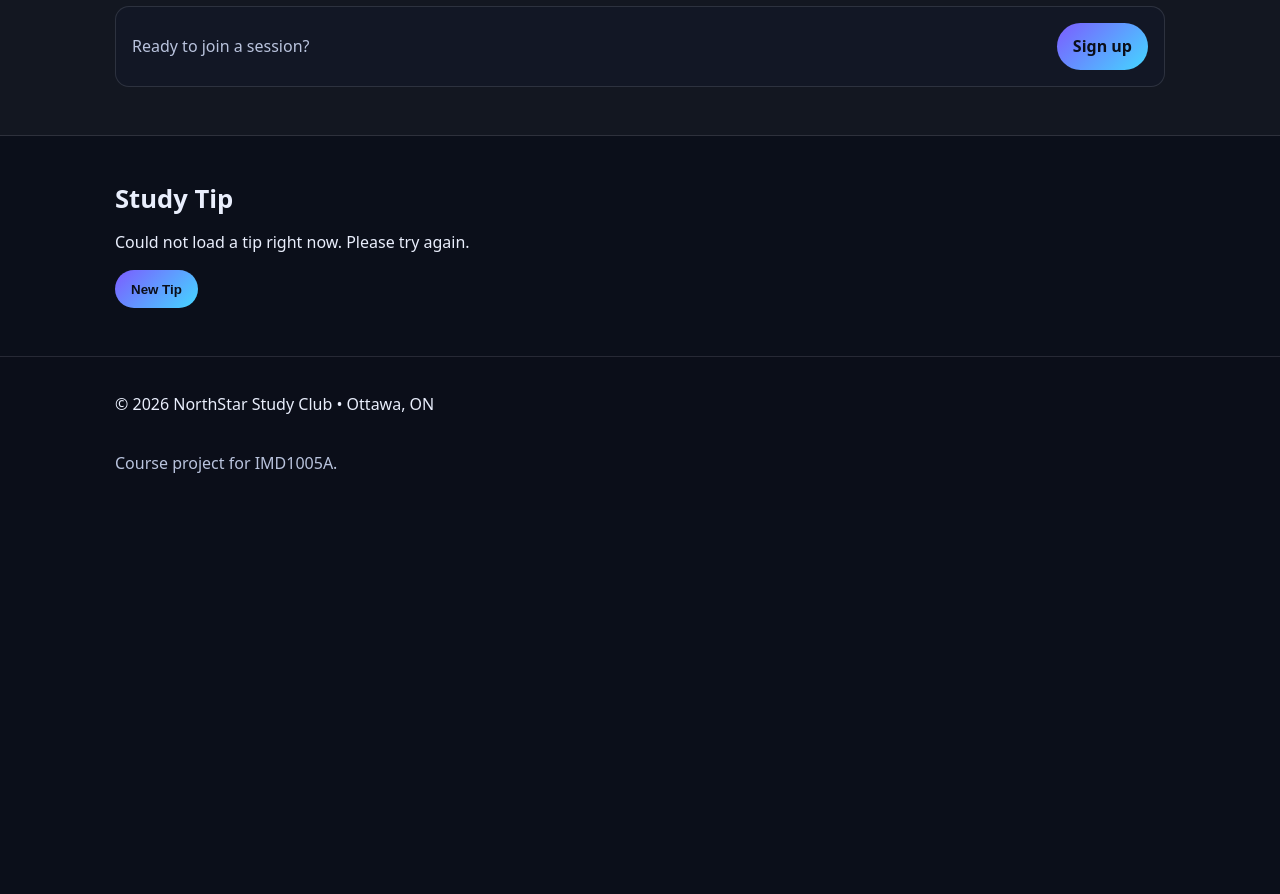
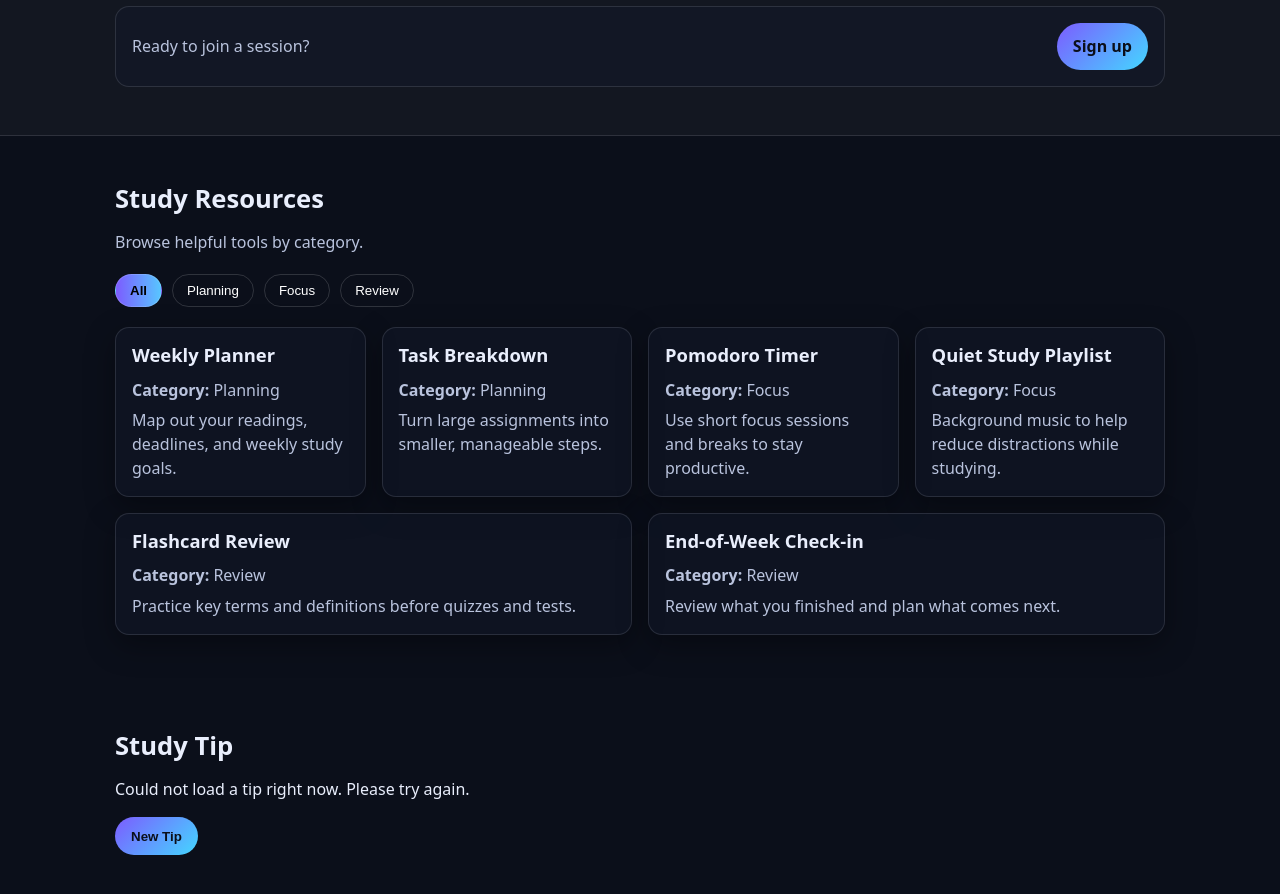
Before and after one commit to JasBun7/assignment-02, a plain HTML site: page index.html in a window 1280 px wide. Shown: the part 1180-2074 px from the top of the page. Before the commit the page ends 1690 px from the top, so only its background shows below. Drawn offline with Linux system fonts and the light colour scheme; no server answers.

Commit message:
Add files via upload

```diff
--- a/css/styles.css
+++ b/css/styles.css
@@ -480,3 +480,25 @@ display:block;
 .show-message{
   display:block;
 }
+
+.filter-row{
+  display:flex;
+  gap:10px;
+  flex-wrap:wrap;
+  margin:20px 0;
+}
+
+.filter-btn{
+  padding:8px 14px;
+  border-radius:999px;
+  border:1px solid rgba(255,255,255,0.15);
+  background:transparent;
+  color:white;
+  cursor:pointer;
+}
+
+.active-filter{
+  background:linear-gradient(90deg, #7c5cff, #58c6ff);
+  color:black;
+  font-weight:600;
+}
--- a/index.html
+++ b/index.html
@@ -115,6 +115,23 @@
       </div>
     </section>
 
+    <!-- Assignment 03: Dynamic content + filtering -->
+    <section class="section">
+      <div class="container">
+        <h2>Study Resources</h2>
+        <p class="muted">Browse helpful tools by category.</p>
+
+        <div class="filter-row">
+          <button class="filter-btn active-filter" data-category="All" type="button">All</button>
+          <button class="filter-btn" data-category="Planning" type="button">Planning</button>
+          <button class="filter-btn" data-category="Focus" type="button">Focus</button>
+          <button class="filter-btn" data-category="Review" type="button">Review</button>
+        </div>
+
+        <div id="resourceCards" class="cards"></div>
+      </div>
+    </section>
+
     <!-- Assignment 03: API Study Tip -->
     <section class="section">
       <div class="container">
--- a/js/script.js
+++ b/js/script.js
@@ -6,6 +6,7 @@ document.addEventListener("DOMContentLoaded", () => {
   setupAccordion();
   setupForm();
   setupApiTip();
+  setupResources();
 });
 
 // 1) Hamburger menu
@@ -133,3 +134,81 @@ function setupApiTip() {
   newTipBtn.addEventListener("click", loadTip);
   loadTip();
 }
+
+function setupResources() {
+  const cardContainer = document.querySelector("#resourceCards");
+  const filterButtons = document.querySelectorAll(".filter-btn");
+
+  if (!cardContainer || !filterButtons.length) return;
+
+  const resources = [
+    {
+      title: "Weekly Planner",
+      category: "Planning",
+      description: "Map out your readings, deadlines, and weekly study goals."
+    },
+    {
+      title: "Task Breakdown",
+      category: "Planning",
+      description: "Turn large assignments into smaller, manageable steps."
+    },
+    {
+      title: "Pomodoro Timer",
+      category: "Focus",
+      description: "Use short focus sessions and breaks to stay productive."
+    },
+    {
+      title: "Quiet Study Playlist",
+      category: "Focus",
+      description: "Background music to help reduce distractions while studying."
+    },
+    {
+      title: "Flashcard Review",
+      category: "Review",
+      description: "Practice key terms and definitions before quizzes and tests."
+    },
+    {
+      title: "End-of-Week Check-in",
+      category: "Review",
+      description: "Review what you finished and plan what comes next."
+    }
+  ];
+
+  function renderCards(category) {
+    cardContainer.innerHTML = "";
+
+    let filteredResources = resources;
+
+    if (category !== "All") {
+      filteredResources = resources.filter((resource) => resource.category === category);
+    }
+
+    filteredResources.forEach((resource) => {
+      const card = document.createElement("article");
+      card.className = "card";
+
+      card.innerHTML = `
+        <h3>${resource.title}</h3>
+        <p><strong>Category:</strong> ${resource.category}</p>
+        <p>${resource.description}</p>
+      `;
+
+      cardContainer.appendChild(card);
+    });
+  }
+
+  filterButtons.forEach((button) => {
+    button.addEventListener("click", () => {
+      const category = button.dataset.category;
+
+      filterButtons.forEach((btn) => {
+        btn.classList.remove("active-filter");
+      });
+
+      button.classList.add("active-filter");
+      renderCards(category);
+    });
+  });
+
+  renderCards("All");
+}
```
